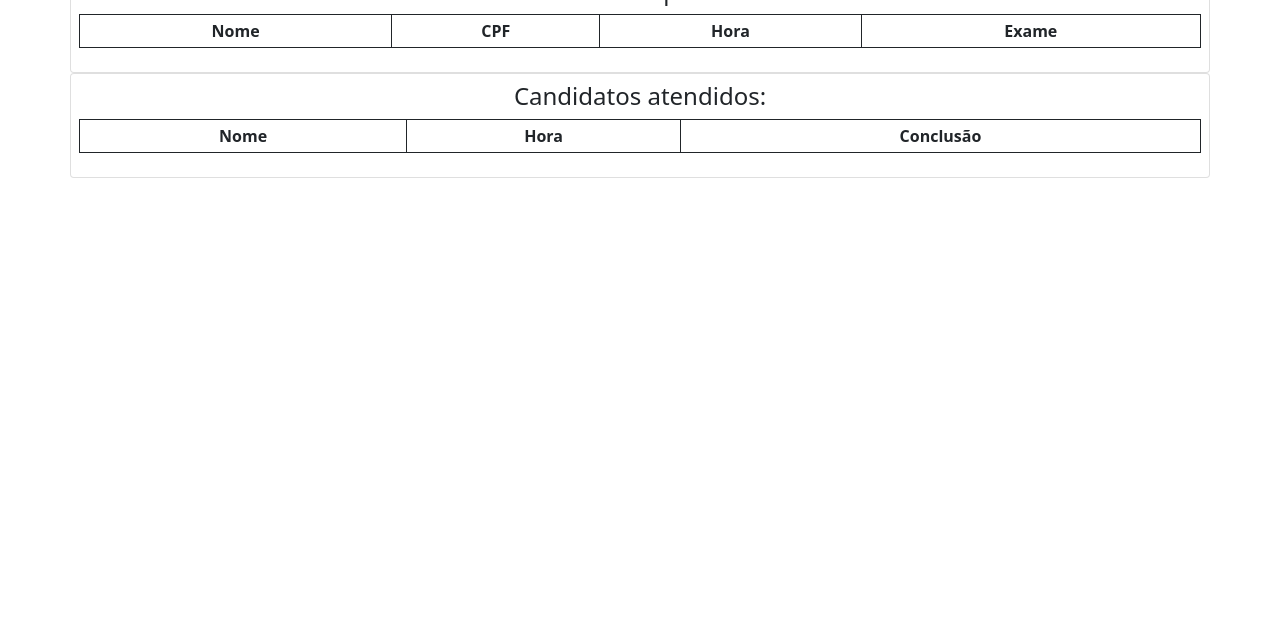
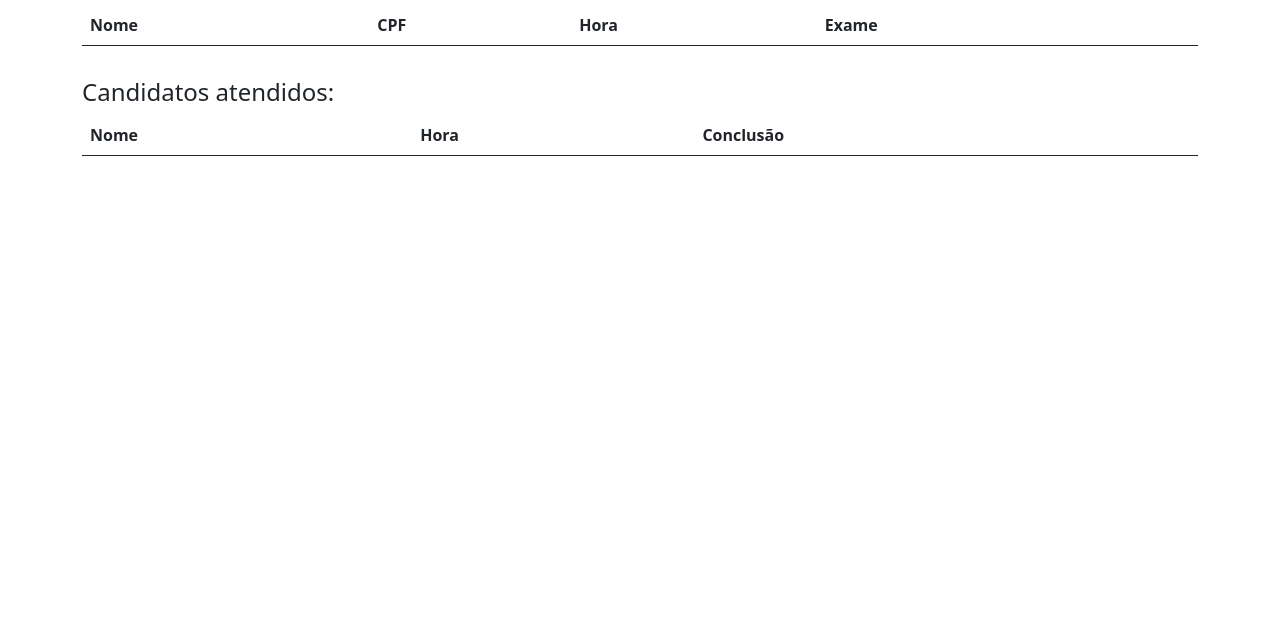
Before and after one commit to joelgxp/Clinica-API-Java, a plain HTML site: page front/fila-atendimento.html in a window 1280 px wide. Shown: the part 182-800 px from the top of the page. Drawn offline with Linux system fonts and the light colour scheme; no server answers.

Commit message:
alteracoes cadastro.html

```diff
--- a/front/fila-atendimento.html
+++ b/front/fila-atendimento.html
@@ -49,19 +49,20 @@
         <section id="fila-atendimento" class="py-5">
             <div class="container">
                 <h2>Atendimento</h2>
-                <div class="text-center row">
-                    <section class="card p-2">
+                <div class="row">
+                    <div class="col-md-12 col-lg-12">
+                        <section>
                             <h4>Fila de espera: </h4>
                             <div class="row">
                                 <div class="col">
-                                <div style="max-height: 200px; overflow-y: auto;">
-                                    <table class="table table-bordered border-dark table-sm" id="tabela-espera">
+                                    <table class="table table-striped" id="tabela-espera">
                                         <thead>
                                             <tr>
                                                 <th scope="col">Nome</th>
                                                 <th scope="col">CPF</th>
                                                 <th scope="col">Hora</th>
                                                 <th scope="col">Exame</th>
+                                                <th scope="col"></th>
                                             </tr>
                                         </thead>
                                         <tbody>
@@ -70,13 +71,14 @@
                                     </table>
                                 </div>
                             </div>
-                        </div>
                         </section>
-
-                    <section class="card p-2">
+                        <p></p>
+                        <p></p>
+                        <section>
                             <h4>Candidatos atendidos:</h4>
-                        <div style="max-height: 200px; overflow-y: auto;">
-                            <table class="table table-bordered border-dark table-sm" id="tabela-atendidos">
+                            <div class="row">
+                                <div class="col">
+                                    <table class="table table-striped" id="tabela-atendidos">
                                         <thead>
                                             <tr>
                                                 <th>Nome</th>
@@ -89,7 +91,9 @@
                                         </tbody>
                                     </table>
                                 </div>
+                            </div>
                         </section>
+                    </div>
                 </div>
             </div>
         </section>
```
Lines whose indentation alone changed are shown as unchanged.
